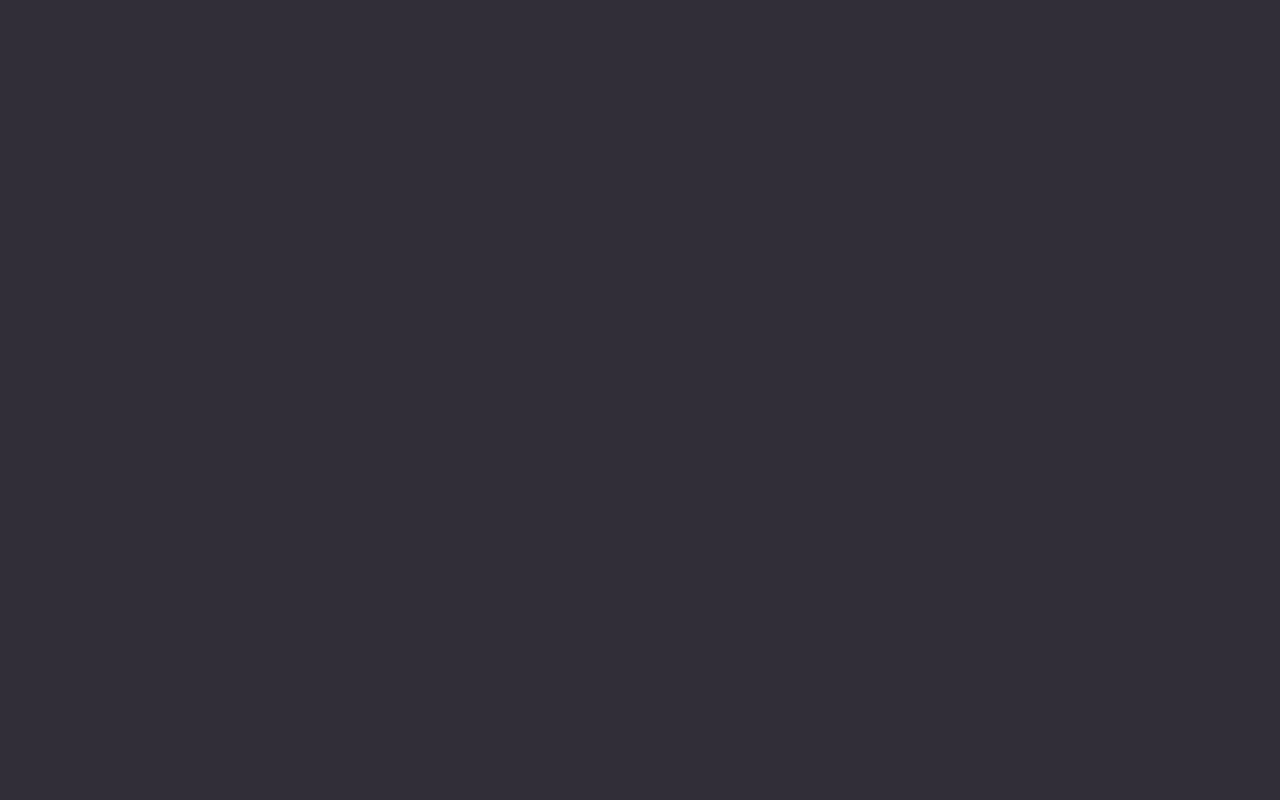
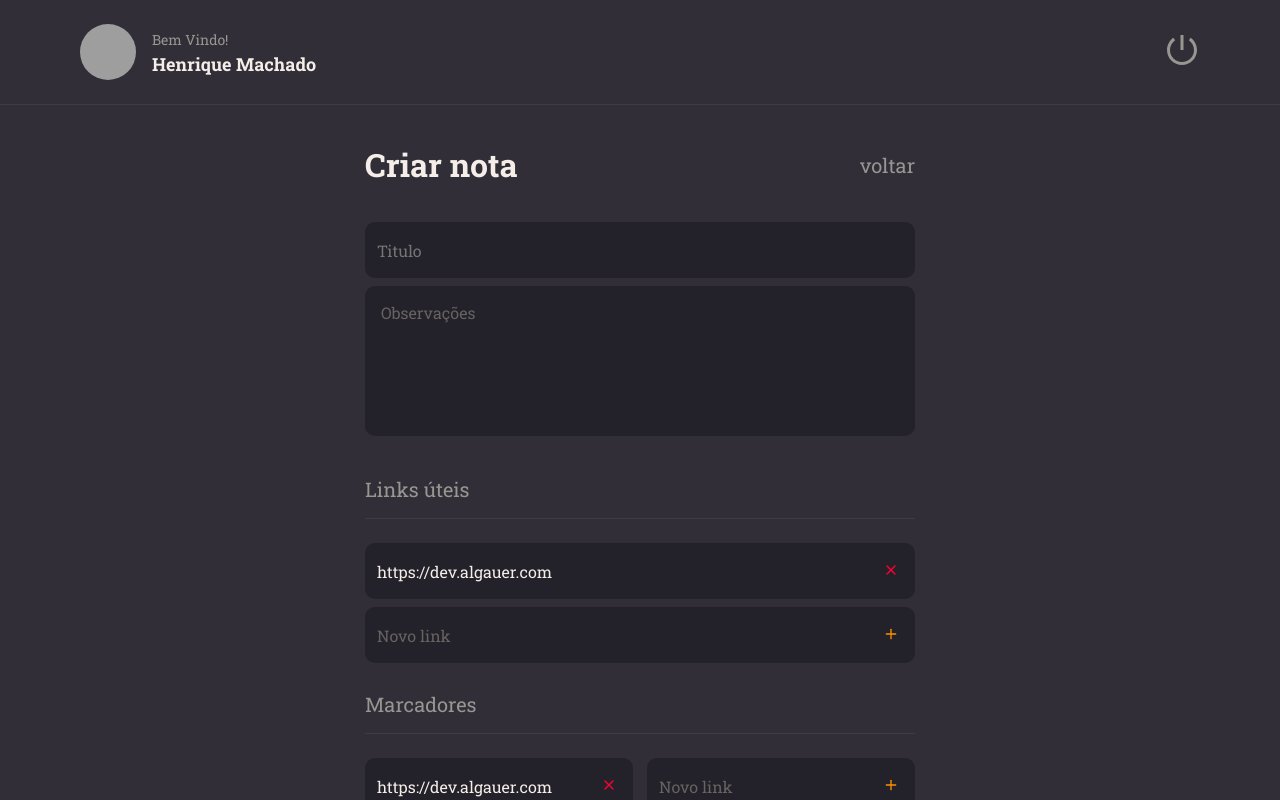
Before and after one commit to HenriqueAlgauer/front-node-notes, a React (Vite) app: page /new in a window 1280 px wide. Before the commit this address had no page. Built offline with nearby package versions, Linux system fonts and the light colour scheme; grey boxes are pictures that could not be loaded.

Commit message:
navegação da aplicação finalizada

```diff
--- a/src/components/Header/index.jsx
+++ b/src/components/Header/index.jsx
@@ -4,7 +4,7 @@
 export function Header() {
   return (
     <Container>
-      <Profile>
+      <Profile to="/profile">
         <img
           src="https://github.com/henriquealgauer.png"
           alt="foto do usuário"
--- a/src/components/Header/styles.js
+++ b/src/components/Header/styles.js
@@ -1,4 +1,5 @@
 import styled from "styled-components";
+import { Link } from "react-router-dom";
 
 export const Container = styled.header`
   grid-area: header;
@@ -16,7 +17,7 @@
   padding: 0 80px;
 `;
 
-export const Profile = styled.div`
+export const Profile = styled(Link)`
   display: flex;
   align-items: center;
 
--- a/src/pages/Home/index.jsx
+++ b/src/pages/Home/index.jsx
@@ -46,7 +46,7 @@
         </Section>
       </Content>
 
-      <NewNote>
+      <NewNote to="/new">
         <FiPlus />
         Criar Nota
       </NewNote>
--- a/src/pages/Home/styles.js
+++ b/src/pages/Home/styles.js
@@ -1,4 +1,5 @@
 import styled from "styled-components";
+import { Link } from "react-router-dom";
 
 export const Container = styled.div`
   width: 100%;
@@ -51,11 +52,11 @@
   padding: 0 64px;
   overflow-y: auto;
 `;
-export const NewNote = styled.button`
+export const NewNote = styled(Link)`
   grid-area: newnote;
   background-color: ${({ theme }) => theme.COLORS.ORANGE};
 
-  border: none;
+  color: ${({ theme }) => theme.COLORS.BACKGROUND900};
   display: flex;
   align-items: center;
   justify-content: center;
--- a/src/pages/New/index.jsx
+++ b/src/pages/New/index.jsx
@@ -1,3 +1,5 @@
+import { Link } from "react-router-dom";
+
 import { Header } from "../../components/Header";
 import { Input } from "../../components/Input";
 import { Textarea } from "../../components/Textarea";
@@ -16,7 +18,7 @@
         <Form>
           <header>
             <h1>Criar nota</h1>
-            <a href="/">voltar</a>
+            <Link to="/">voltar</Link>
           </header>
 
           <Input placeholder="Titulo" />
--- a/src/pages/Profile/index.jsx
+++ b/src/pages/Profile/index.jsx
@@ -1,5 +1,6 @@
 import { FiArrowLeft, FiUser, FiLock, FiMail, FiCamera } from "react-icons/fi";
 import { Container, Form, Avatar } from "./styles";
+import { Link } from "react-router-dom";
 
 import { Input } from "../../components/Input";
 import { Button } from "../../components/Button";
@@ -8,9 +9,9 @@
   return (
     <Container>
       <header>
-        <a href="#">
+        <Link to="/">
           <FiArrowLeft />
-        </a>
+        </Link>
       </header>
 
       <Form>
--- a/src/pages/SignUp/index.jsx
+++ b/src/pages/SignUp/index.jsx
@@ -2,6 +2,8 @@
 
 import { Input } from "../../components/Input";
 import { Button } from "../../components/Button";
+
+import { Link } from "react-router-dom";
 
 import { Container, Form, Background } from "./styles";
 
@@ -21,7 +23,7 @@
 
         <Button title={"Cadastrar "} />
 
-        <a href="#">Voltar para Login</a>
+        <Link to="/">Voltar para login</Link>
       </Form>
     </Container>
   );
--- a/src/routes/index.jsx
+++ b/src/routes/index.jsx
@@ -1,12 +1,12 @@
 import { BrowserRouter } from "react-router-dom";
 
-// import { AppRoutes } from "./app.routes";
-import { AuthRoutes } from "./auth.routes";
+import { AppRoutes } from "./app.routes";
+// import { AuthRoutes } from "./auth.routes";
 
 export function Routes() {
   return (
     <BrowserRouter>
-      <AuthRoutes />
+      <AppRoutes />
     </BrowserRouter>
   );
 }
```
